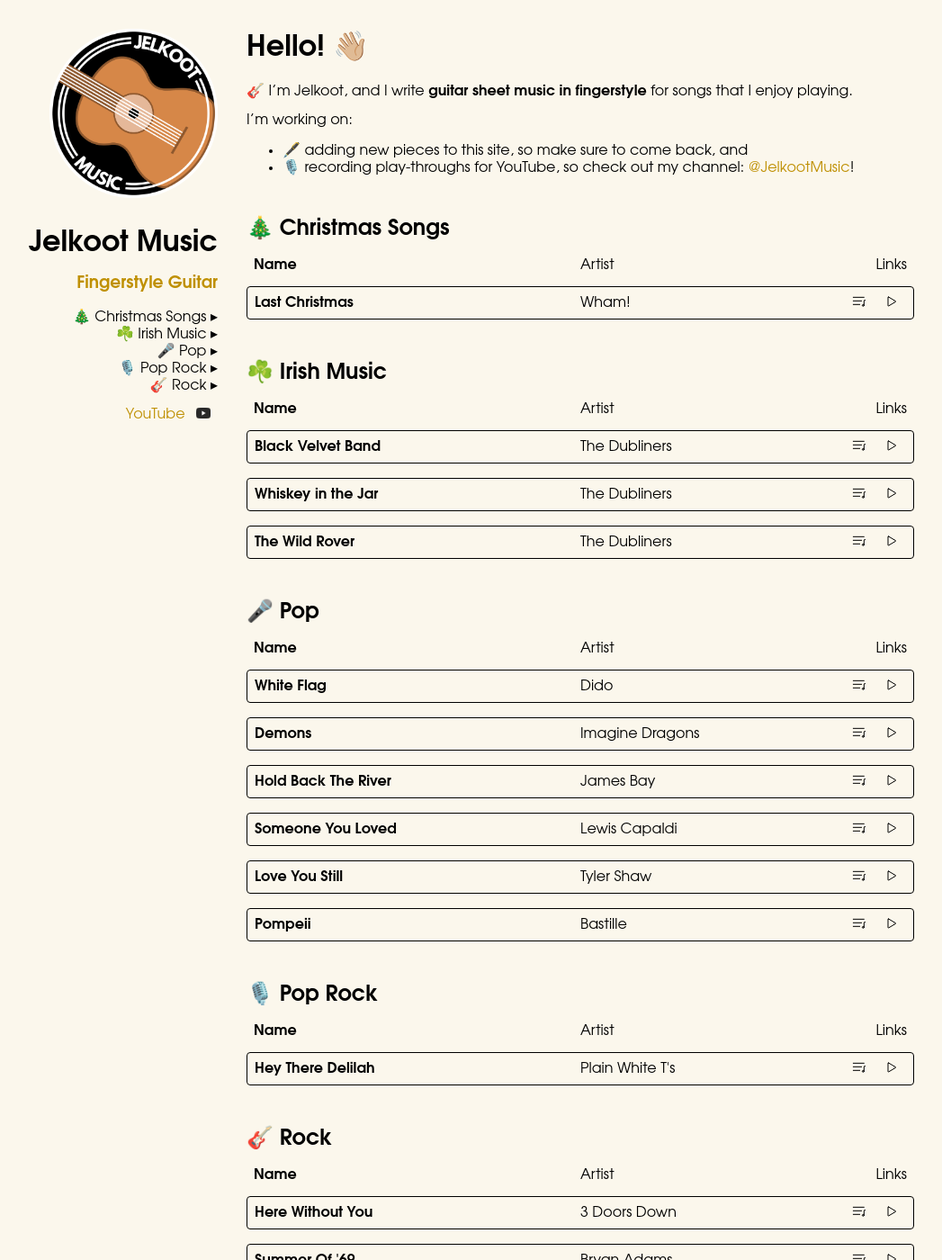
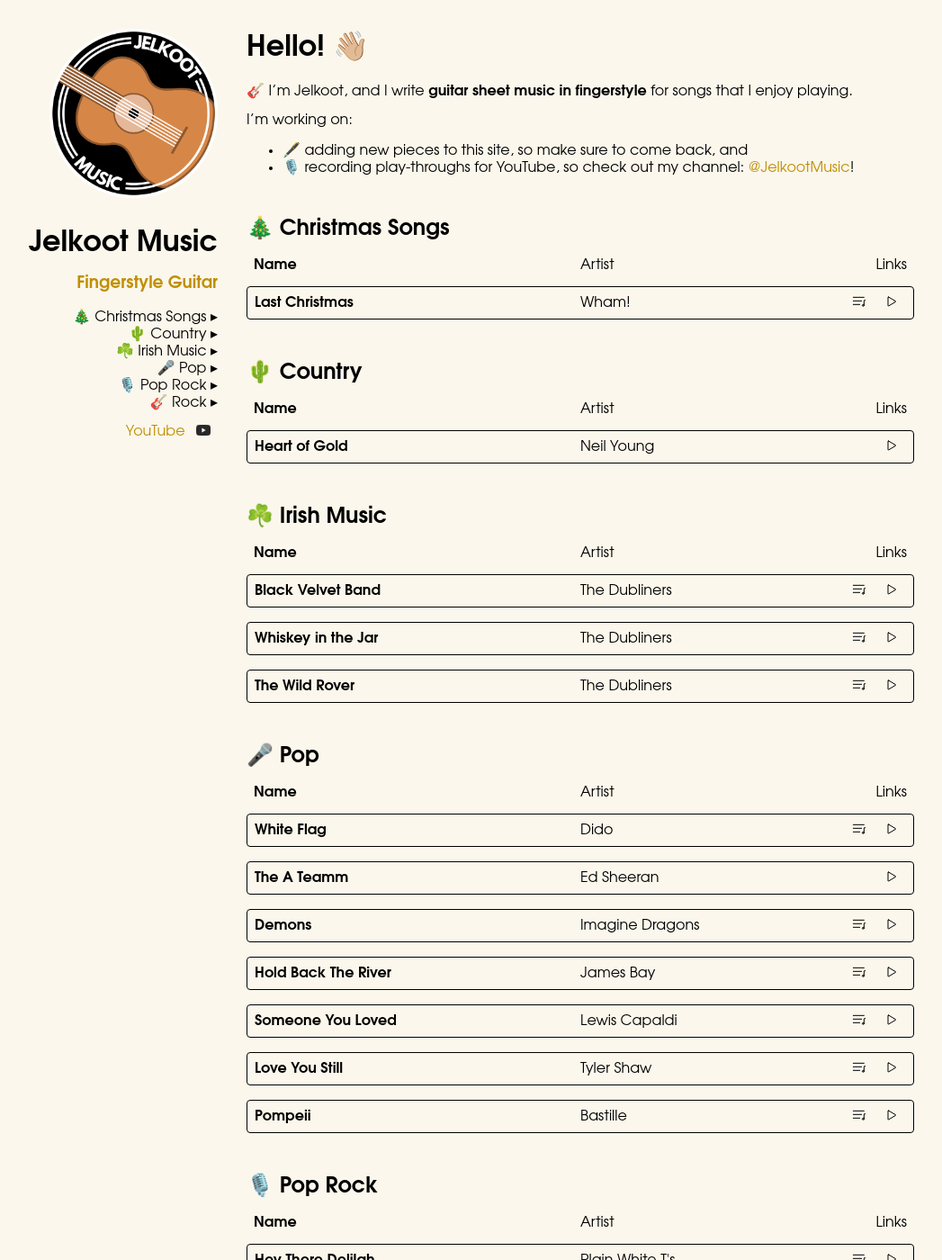
Before and after one commit to jelkoot/jelkoot.github.io, a Jekyll site: the page built from index.md, in a window 1280 px wide and 1400 px high. Shown: the whole window at 90% size, without its empty margins (136-1183 px from the left). Built offline with Jekyll 4.4.1, drawn with Linux system fonts in a browser that asks for light colours; some of the changed text lies outside the part shown.

```diff
--- a/_data/music.yaml
+++ b/_data/music.yaml
@@ -6,6 +6,12 @@ types:
         artist: "Wham!"
         sheet: assets/sheets/christmas/wham-last_christmas.pdf
         link: https://youtu.be/3pQczxHeZGI
+  - id: country
+    title: 🌵 Country
+    songs:
+      - name: Heart of Gold
+        artist: Neil Young
+        link: https://youtu.be/DGtzHJoHs6k
   - id: irish
     title: ☘️ Irish Music
     songs:
@@ -28,6 +34,9 @@ types:
         artist: Dido
         sheet: assets/sheets/pop/dido-white_flag.pdf
         link: https://youtu.be/8AvUCPhaDiE
+      - name: The A Teamm
+        artist: Ed Sheeran
+        link: https://youtu.be/1qnfg57ZEKg
       - name: Demons
         artist: Imagine Dragons
         sheet: assets/sheets/pop/imagine_dragons-demons.pdf
@@ -78,3 +87,7 @@ types:
         artist: Green Day
         sheet: assets/sheets/rock/green_day-basket_case.pdf
         link: https://youtu.be/zSE-u2ANpjE
+      - name: One More Light
+        artist: Linkin Park
+        sheet: assets/sheets/rock/linkin_park-one_more_light.pdf
+        link: https://youtu.be/7cIC20zKJtw
```
Also changed, not shown: 1 other file.
